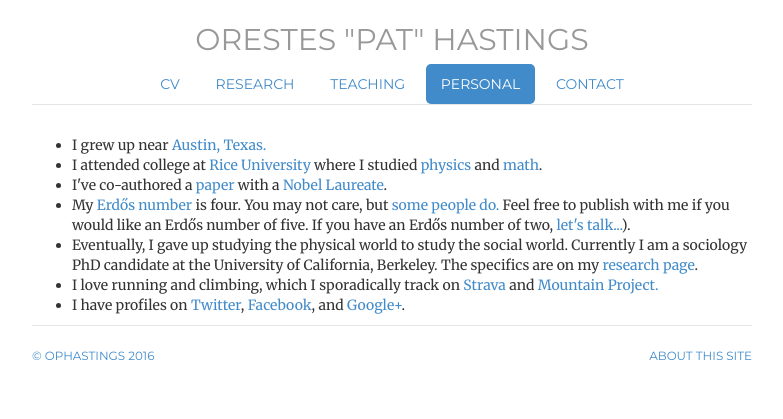
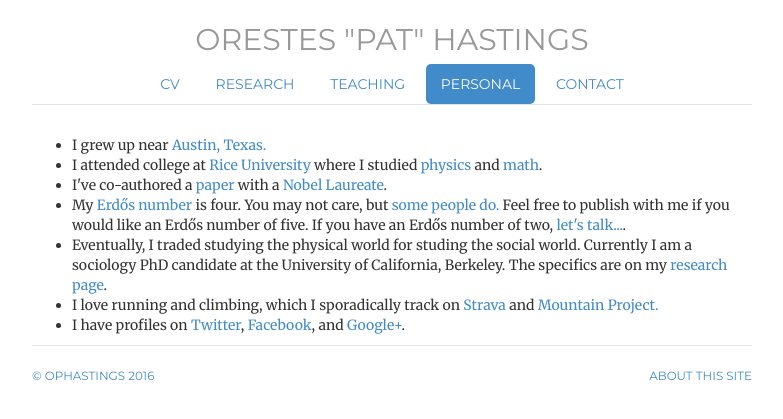
Before and after one commit to ophastings/ophastings.github.io, a Jekyll site: the page built from personal/index.html, in a window 1280 px wide. Shown: the top 419 px of the page, without its empty margins (248-1031 px from the left). Built offline with Jekyll 4.4.1, drawn with Linux system fonts in a browser that asks for light colours; comment, search, counter and statistics services are not loaded.

Commit message:
Update index.html

```diff
--- a/personal/index.html
+++ b/personal/index.html
@@ -23,10 +23,10 @@ a <a href="http://www.nobelprize.org/nobel_prizes/physics/laureates/2012/winelan
 </li>
 
 <li> My <a href="http://www.oakland.edu/enp/">Erdős number</a> is four. You may not care, but <a title="http://xkcd.com/599/" href="http://xkcd.com/599/">some people do.</a>
-Feel free to publish with me if you would like an Erdős number of five. If you have an Erdős number of two, <a href="../contact">let's talk...</a>).
+Feel free to publish with me if you would like an Erdős number of five. If you have an Erdős number of two, <a href="../contact">let's talk...</a>.
 </li>
 
-<li> Eventually, I gave up studying the physical world to study the social world.
+<li> Eventually, I traded studying the physical world for studing the social world.
 Currently I am a sociology PhD candidate at the University of California, Berkeley. The specifics are on my <a href="../research">research page</a>.
 </li>
 
```
